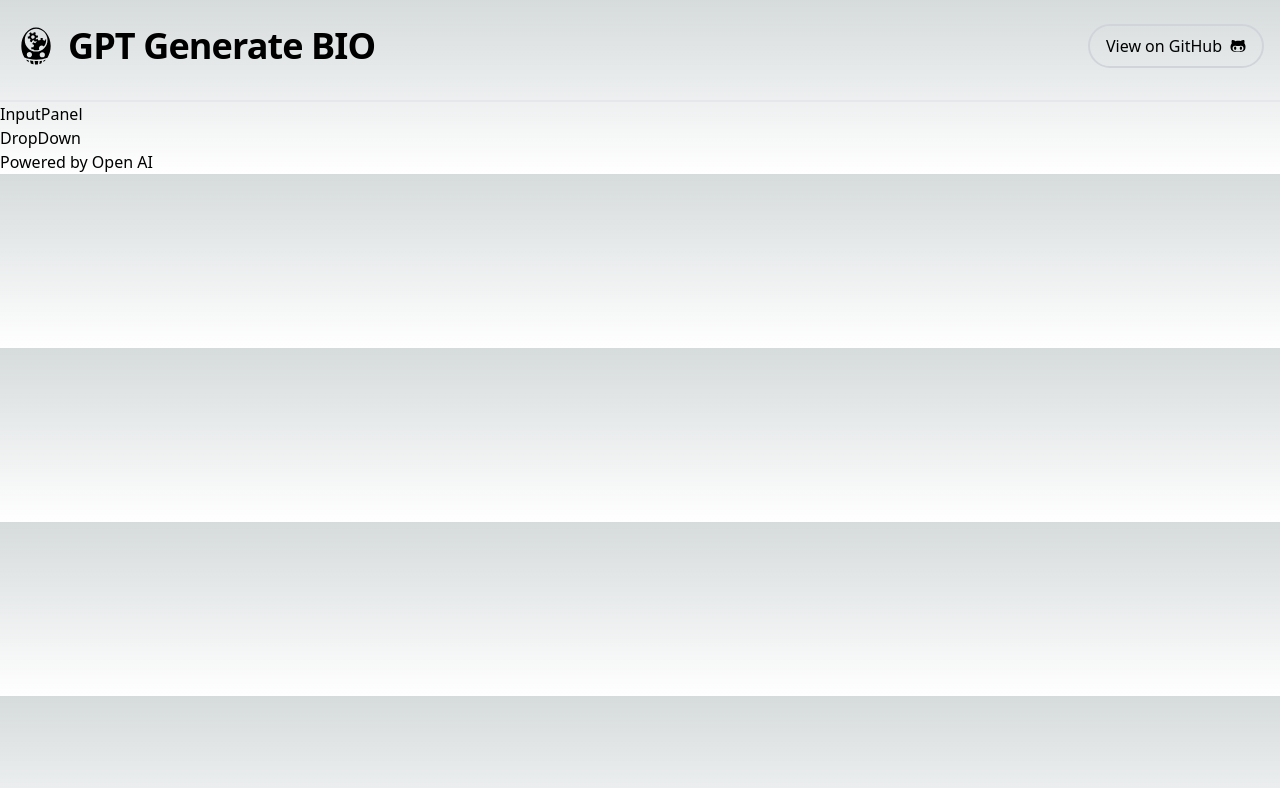
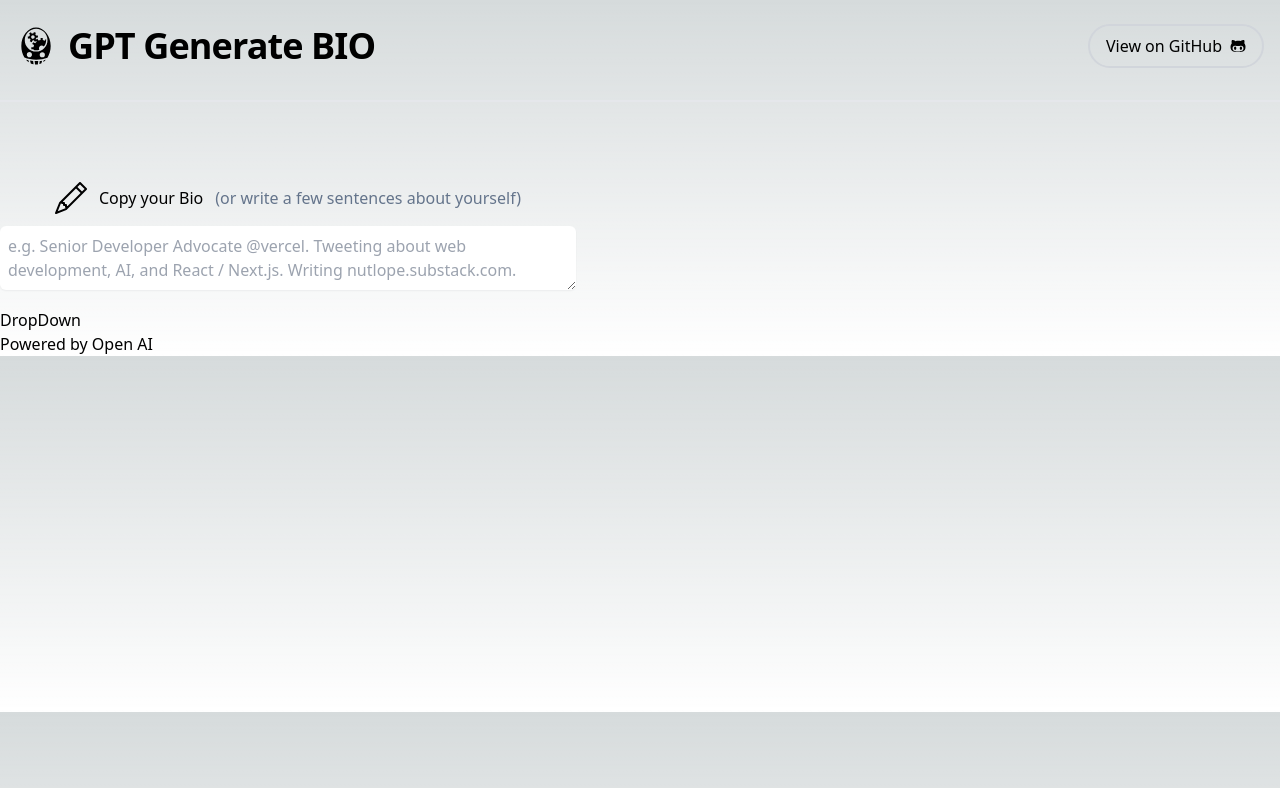
Before and after one commit to shutootaki/gpt-generate-bio, a Next.js app: page / in a window 1280 px wide. Shown: the top 788 px of the page. Built offline with nearby package versions, Linux system fonts and the light colour scheme.

Commit message:
feat: input panel

```diff
--- a/components/InputPanel.tsx
+++ b/components/InputPanel.tsx
@@ -1,5 +1,25 @@
-import React from "react";
+import { BsPencil } from "react-icons/bs";
 
 export const InputPanel = () => {
-  return <div>InputPanel</div>;
+  return (
+    <>
+      <div className="max-w-xl w-full">
+        <div className="flex mt-20 items-center space-x-3 justify-center">
+          <BsPencil size={32} className="mb-5 sm:mb-0" />
+          <p className="mx-2 font-medium">Copy your Bio</p>
+          <span className="text-slate-500">
+            (or write a few sentences about yourself)
+          </span>
+        </div>
+        <textarea
+          name="input-area"
+          id="input-area"
+          className="w-full rounded-md border-gray-300 shadow-sm focus:border-black focus:ring-black my-3 p-2"
+          placeholder={
+            "e.g. Senior Developer Advocate @vercel. Tweeting about web development, AI, and React / Next.js. Writing nutlope.substack.com."
+          }
+        ></textarea>
+      </div>
+    </>
+  );
 };
```
